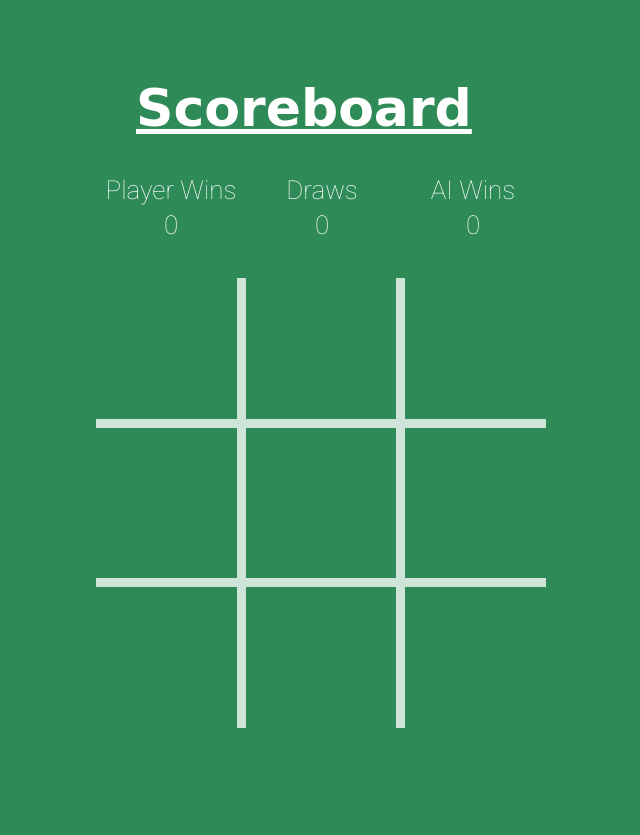
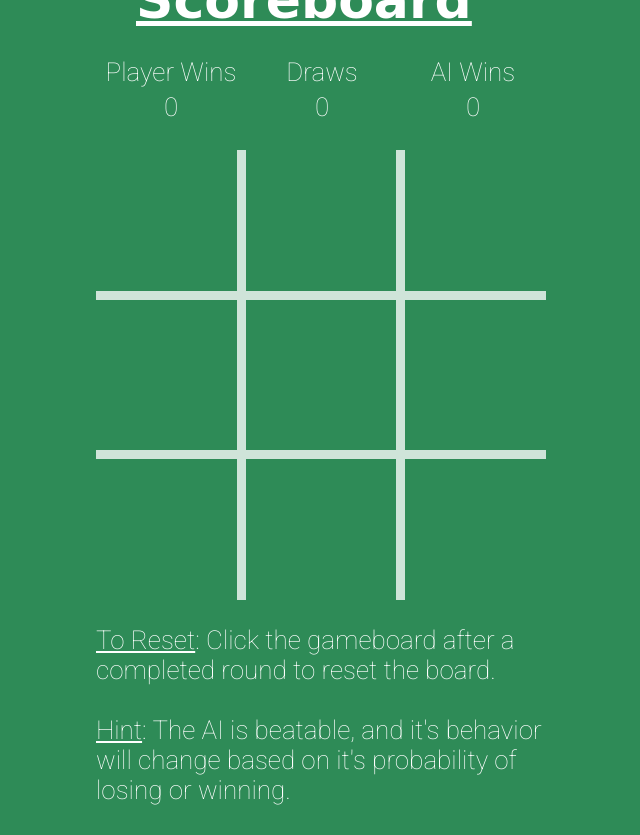
Before and after one commit to KajTassi/tic-tac-game, a React (Create React App) app: page / in a window 1280 px wide. Shown: the whole page, without its empty margins (318-958 px from the left). Before the commit the page ends 800 px from the top, so only its background shows below. Built offline with nearby package versions, Linux system fonts and the light colour scheme.

Commit message:
about section

```diff
--- /dev/null
+++ b/src/components/About.js
@@ -0,0 +1,15 @@
+import "./Styling.css";
+
+function About() {
+  return (
+    <section className="about">
+        <div>
+            <p><u>To Reset</u>: Click the gameboard after a completed round to reset the board.</p>
+            <br />
+            <p><u>Hint</u>: The AI is beatable, and it's behavior will change based on it's probability of losing or winning.</p>
+        </div>
+    </section>
+  );
+}
+
+export default About;
--- a/src/components/Game.js
+++ b/src/components/Game.js
@@ -1,6 +1,7 @@
 import { useState } from "react";
 import Board from "../components/Board";
 import Scores from "../components/Scores";
+import About from "./About";
 import "./Styling.css";
 
 function Game() {
@@ -15,6 +16,7 @@ function Game() {
     <div className="Game">
       <Scores scores={scores}/>
       <Board setScores={setScores}/>
+      <About />
     </div>
   );
 }
--- a/src/components/Styling.css
+++ b/src/components/Styling.css
@@ -10,7 +10,7 @@
     display: flex;
     color: #fff;
     font-size: 26px;
-    margin-bottom: 35px;
+    margin-bottom: 25px;
     justify-content: space-between;
     font-weight: 100;
   }
@@ -28,6 +28,17 @@
     margin-top: 5px;
     text-decoration: underline;
     font-family: cursive, Comic Sans MS, Snell Roundhand;
+  }
+
+  .about {
+    display: flex;
+    color: #fff;
+    font-size: 26px;
+    margin-bottom: 30px;
+    justify-content: space-between;
+    font-weight: 100;
+    width: 450px;
+    margin-top: 25px;
   }
 
   .square {
@@ -108,10 +119,16 @@ Section below is to define screen flex
 
   @media (max-width: 700px) {
     .scores {
-      font-size: 22px;
+      font-size: 18px;
     }
     .scores div {
       width: 100px;
+    }
+  }
+
+  @media (max-width: 700px) {
+    .about {
+      font-size: 18px;
     }
   }
 
```
